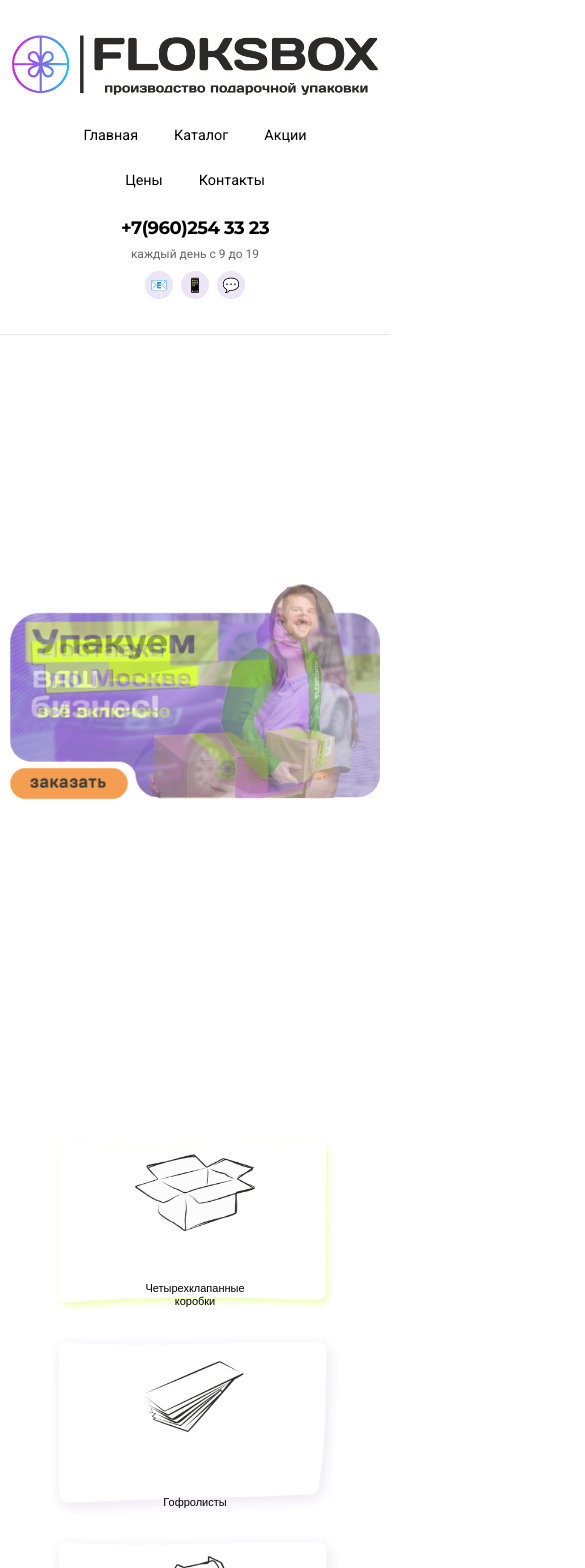
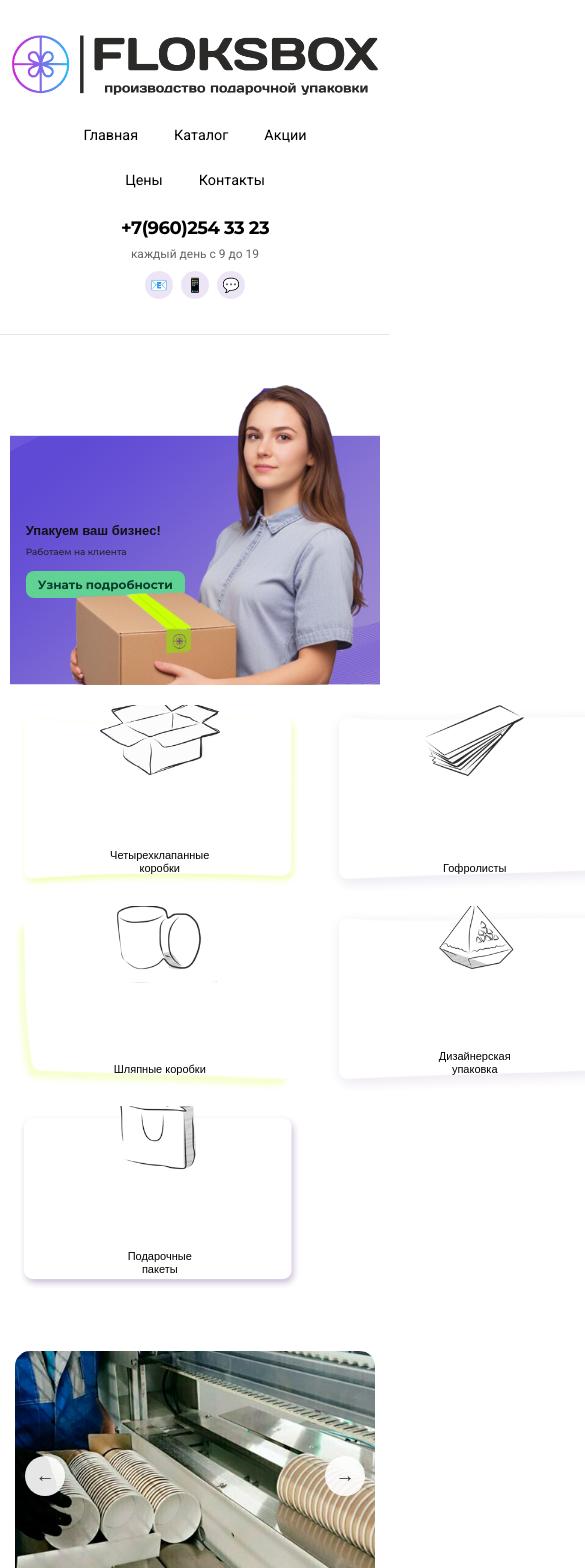
Before and after one commit to KobanBanan/floksbox, a Nuxt app in the folder frontend/: page / in a window 390 px wide. Shown: the top 1568 px of the page, 585 px wide, since content can reach past the window. Built offline with nearby package versions, Linux system fonts and the light colour scheme; no server answers; a web font is replaced by a local one.

Commit message:
frontend logic

```diff
--- a/frontend/components/HeroBanner.vue
+++ b/frontend/components/HeroBanner.vue
@@ -5,11 +5,17 @@
         v-for="(banner, index) in banners"
         :key="index"
         class="hero-slide"
-        :class="{ 'active': index === currentSlide }"
+        :class="{ active: index === currentSlide }"
       >
-        <div class="banner-background">
-          <img :src="banner.image" :alt="banner.alt" class="banner-image" />
+        <div class="banner-background" :style="{ backgroundImage: `url(${banner.fon})` }"></div>
+
+        <div class="banner-content">
+          <h1 class="banner-title">{{ banner.title }}</h1>
+          <p class="banner-description">{{ banner.description }}</p>
+          <a href="#" class="banner-button">{{ banner.cta }}</a>
         </div>
+
+        <img :src="banner.char" alt="Персонаж" class="banner-char" />
       </div>
     </div>
   </section>
@@ -18,14 +24,14 @@
 <script setup>
 import { ref, onMounted, onUnmounted } from 'vue'
 
+// Новый формат баннеров
 const banners = [
   {
-    image: '/assets/hero/banner1.png',
-    alt: 'Упакуем ваш бизнес - Баннер 1'
-  },
-  {
-    image: '/assets/hero/banner2.png',
-    alt: 'Упакуем ваш бизнес - Баннер 2'
+    fon: '/assets/hero/fon1.png',
+    char: '/assets/hero/char1.png',
+    title: 'Упакуем ваш бизнес!',
+    description: 'Работаем на клиента',
+    cta: 'Узнать подробности'
   }
 ]
 
@@ -39,7 +45,7 @@ const nextSlide = () => {
 const startSlideShow = () => {
   slideInterval = setInterval(() => {
     nextSlide()
-  }, 6000) // 6 секунд
+  }, 6000)
 }
 
 onMounted(() => {
@@ -47,69 +53,110 @@ onMounted(() => {
 })
 
 onUnmounted(() => {
-  if (slideInterval) {
-    clearInterval(slideInterval)
-  }
+  if (slideInterval) clearInterval(slideInterval)
 })
 </script>
 
 <style scoped>
 .hero-banner {
   position: relative;
-  width: 80%;
-  height: 100vh;
-  margin: -70px auto 0 auto;
-  overflow: hidden;
+  width: 100%;
+  display: flex;
+  justify-content: center;
+  overflow: visible; /* персонаж может выходить вверх */
+  margin-top: 100px; /* опускаем баннер ниже шапки */
 }
 
 .hero-container {
   position: relative;
-  width: 100%;
-  height: 100%;
+  width: min(1300px, 100%);
+  height: 250px; /* фиксированная высота */
 }
 
 .hero-slide {
   position: absolute;
-  top: 0;
-  left: 0;
-  width: 100%;
-  height: 100%;
+  inset: 0;
   opacity: 0;
-  transition: opacity 2s ease-in-out;
+  transition: opacity 1s ease-in-out;
 }
 
 .hero-slide.active {
   opacity: 1;
-  z-index: 2;
+  z-index: 1;
 }
 
 .banner-background {
   position: absolute;
-  top: 0;
-  left: 0;
-  width: 100%;
-  height: 100%;
+  inset: 0;
+  background-size: cover;
+  background-position: center;
+  filter: none;
 }
 
-.banner-image {
-  width: 100%;
+.banner-content {
+  position: relative;
+  z-index: 2;
+  width: 450px; /* область текста */
   height: 100%;
-  object-fit: contain;
-  object-position: center;
+  padding: 20px 24px;
+  display: flex;
+  flex-direction: column;
+  justify-content: center;
 }
 
-/* Адаптивность */
+.banner-title {
+  font-family: 'Days', sans-serif;
+  font-size: 14px;
+  color: #111;
+  margin: 0 0 8px 0;
+}
+
+.banner-description {
+  font-family: 'Montserrat', Arial, sans-serif;
+  font-weight: 500; /* Medium */
+  font-size: 9px;
+  color: #222;
+  margin: 0 0 14px 0;
+}
+
+.banner-button {
+  width: fit-content;
+  background: #60d394; /* зеленая кнопка */
+  color: #0b3d2e;
+  font-family: 'Montserrat', Arial, sans-serif;
+  font-weight: 700; /* Bold */
+  font-size: 12px;
+  padding: 8px 16px;
+  border-radius: 8px;
+  text-decoration: none;
+  transition: transform 0.2s ease, background-color 0.2s ease;
+}
+
+.banner-button:hover {
+  transform: translateY(-1px);
+  background: #4fc187;
+}
+
+.banner-char {
+  position: absolute;
+  right: 40px;
+  bottom: 0; /* по нижней границе баннера */
+  height: 320px; /* увеличиваем размер для правильной посадки */
+  object-fit: contain;
+  z-index: 2; /* над фоном, под шапкой */
+  pointer-events: none; /* не перекрывает клики по меню */
+}
+
 @media (max-width: 768px) {
-  .hero-banner {
-    width: 90%;
-    height: 100vh;
-  }
+  .hero-container { width: 95%; }
+  .banner-content { width: 55%; padding: 16px; }
+  .banner-char { right: 10px; height: 300px; bottom: 0; }
 }
 
 @media (max-width: 480px) {
-  .hero-banner {
-    width: 95%;
-    height: 100vh;
-  }
+  .banner-content { width: 60%; }
+  .banner-title { font-size: 13px; }
+  .banner-description { font-size: 9px; }
+  .banner-button { font-size: 12px; padding: 6px 12px; }
 }
 </style>
--- a/frontend/components/MenuGrid.vue
+++ b/frontend/components/MenuGrid.vue
@@ -107,18 +107,41 @@ const plainText = (htmlText) => htmlText.replace(/<br\s*\/?>/gi, ' ')
 }
 
 .menu-grid {
-  width: 60%;
+  width: 90%;
+  max-width: 1600px;
   margin: 0 auto;
   display: grid;
-  grid-template-columns: repeat(5, 1fr);
-  gap: 20px;
+  grid-template-columns: repeat(5, minmax(260px, 1fr));
+  grid-template-rows: repeat(2, 1fr);
+  gap: 10px;
   justify-items: center;
 }
 
 .menu-item {
   width: 100%;
-  max-width: 280px;
+  max-width: 340px;
   aspect-ratio: 340 / 210;
+}
+
+/* Позиционирование элементов нижнего ряда по центру */
+.menu-item:nth-child(6) {
+  grid-column: 1;
+  grid-row: 2;
+}
+
+.menu-item:nth-child(7) {
+  grid-column: 2;
+  grid-row: 2;
+}
+
+.menu-item:nth-child(8) {
+  grid-column: 3;
+  grid-row: 2;
+}
+
+.menu-item:nth-child(9) {
+  grid-column: 4;
+  grid-row: 2;
 }
 
 .item-frame {
@@ -148,13 +171,13 @@ const plainText = (htmlText) => htmlText.replace(/<br\s*\/?>/gi, ' ')
   }
 
   &:hover {
-    transform: translateY(-2px);
+    transform: translateY(-4px);
   }
 }
 
 .item-image-container {
   position: absolute;
-  top: 8%;
+  top: 5%;
   left: 50%;
   transform: translateX(-50%);
   width: auto;
@@ -163,32 +186,37 @@ const plainText = (htmlText) => htmlText.replace(/<br\s*\/?>/gi, ' ')
 }
 
 .item-image {
-  width: 160px;
-  height: 160px;
+  width: 200px;
+  height: 200px;
   object-fit: contain;
   transition: transform 0.3s ease;
-  transform: translateY(-10px);
+  transform: translateY(-37px);
 
   &.lifted {
-    transform: translateY(-18px);
+    transform: translateY(-44px);
   }
 }
 
 .item-text {
   position: absolute;
-  bottom: 6px; /* выравнивание по низу */
+  bottom: 15px; /* поднимаем выше для наложения на изображение */
   left: 0;
   right: 0;
   transform: none;
-  z-index: 1; /* над фоном */
+  z-index: 2; /* над изображением */
   font-family: 'Days', sans-serif;
   font-weight: 400;
-  font-size: 10px;
+  font-size: 18px;
   line-height: 1.2;
   color: #000000;
   text-align: center;
   user-select: none;
   padding: 0 8px;
+  text-shadow: 0 0 2px rgba(255, 255, 255, 1),
+               0 0 4px rgba(255, 255, 255, 0.9),
+               0 0 8px rgba(255, 255, 255, 0.8),
+               0 0 12px rgba(255, 255, 255, 0.6),
+               0 0 16px rgba(255, 255, 255, 0.4);
 }
 
 /* Адаптивность */
@@ -198,20 +226,20 @@ const plainText = (htmlText) => htmlText.replace(/<br\s*\/?>/gi, ' ')
 
 @media (max-width: 1200px) {
   .menu-grid {
-    width: 70%;
-    grid-template-columns: repeat(4, 1fr);
+    width: 95%;
+    grid-template-columns: repeat(4, minmax(240px, 1fr));
     gap: 16px;
   }
-  .menu-item { max-width: 240px; }
+  .menu-item { max-width: 320px; }
 }
 
 @media (max-width: 992px) {
   .menu-grid {
-    width: 80%;
-    grid-template-columns: repeat(3, 1fr);
+    width: 95%;
+    grid-template-columns: repeat(3, minmax(220px, 1fr));
     gap: 14px;
   }
-  .menu-item { max-width: 220px; }
+  .menu-item { max-width: 280px; }
 }
 
 @media (max-width: 768px) {
--- a/frontend/pages/index.vue
+++ b/frontend/pages/index.vue
@@ -8,9 +8,6 @@
 
     <!-- Меню (заменяет старую сетку товаров) -->
     <MenuGrid />
-
-    <!-- Love Section -->
-    <LoveSection />
 
     <!-- Production Section -->
     <ProductionSection />
@@ -30,7 +27,7 @@
 import HeaderSimple from '../components/HeaderSimple.vue'
 import HeroBanner from '../components/HeroBanner.vue'
 import MenuGrid from '../components/MenuGrid.vue'
-import LoveSection from '../components/LoveSection.vue'
+
 import ProductionSection from '../components/ProductionSection.vue'
 import ProductCarousel from '../components/ProductCarousel.vue'
 import OrderForm from '../components/OrderForm.vue'
```
Also changed, not shown: frontend/components/ProductionSection.vue (+0 -186 lines), frontend/public/assets/hero/char1.png, frontend/public/assets/hero/fon1.png.
